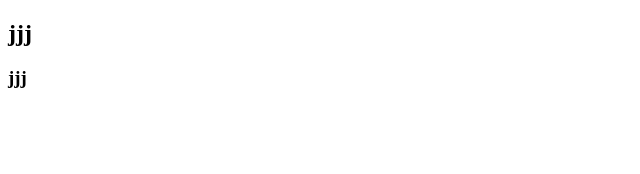
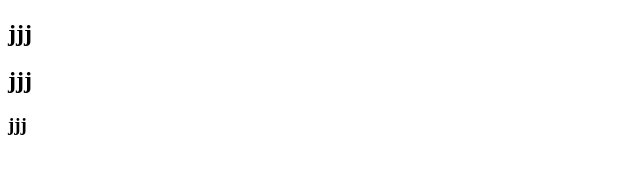
Before and after one commit to allhitsugaya/new, a plain HTML site: page index.html in a window 1280 px wide. Shown: the full height of the page, 0-640 px from the left. Drawn offline with Linux system fonts and the light colour scheme.

Commit message:
add new features

```diff
--- a/index.html
+++ b/index.html
@@ -7,6 +7,7 @@
 </head>
 <body>
     <h2>jjj</h2>
+    <h2>jjj</h2>
     <h3>jjj</h3>
 </body>
 </html>
```
